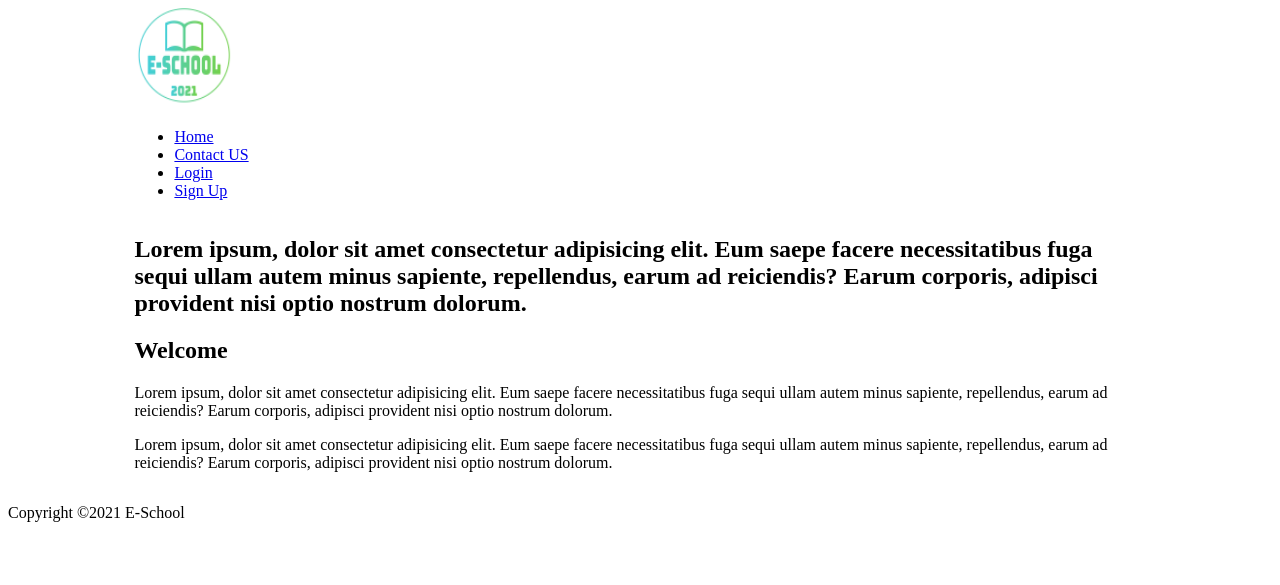
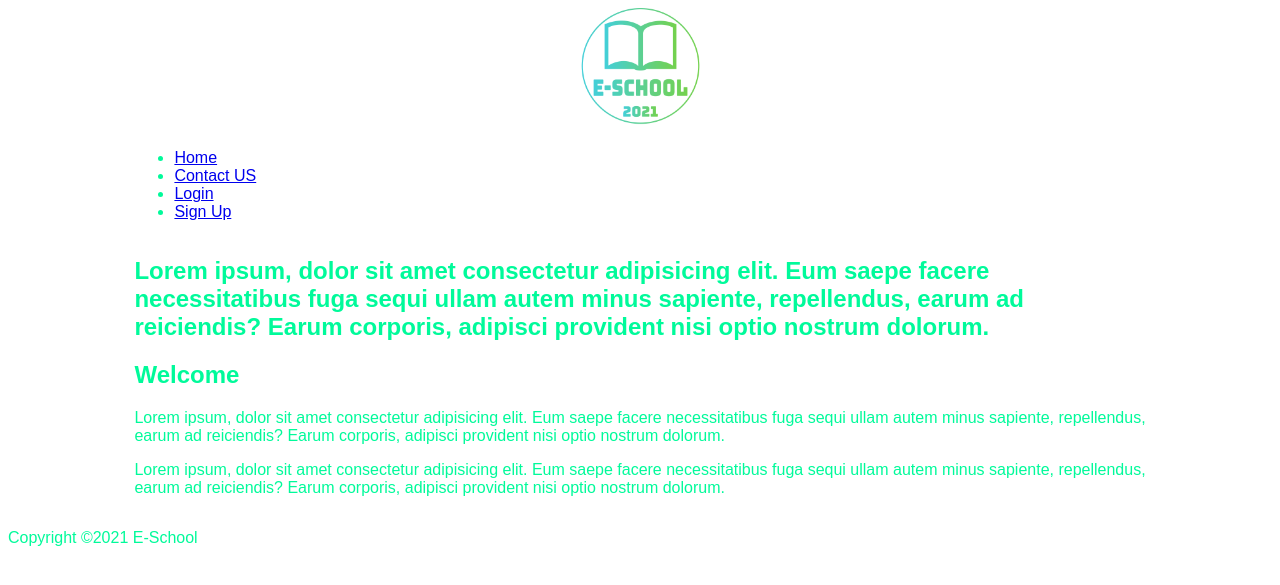
Before and after one commit to UmairKhankhail/E-Shool, a PHP site: page /mainpage.html in a window 1280 px wide. Shown: the top 585 px of the page. Run offline with PHP 8.4, Linux system fonts and the light colour scheme.

Commit message:
minor changes

```diff
--- a/Project/mainpage.html
+++ b/Project/mainpage.html
@@ -13,8 +13,9 @@
 
     <header id="main-header">
         <div class="container">
-            <img src="Logo_eschool.png" alt="E-SCHOOL LOGO" width="100" height="100">
-
+            <div id=logo>
+                <img src="logo.png" alt="E-SCHOOL LOGO" width="125" height="125">
+            </div>
         </div>
 
     </header>
--- a/Project/style.css
+++ b/Project/style.css
@@ -1,9 +1,16 @@
+body {
+    color: mediumspringgreen;
+    font-family: Arial, Helvetica, sans-serif;
+    background-color: white;
+}
+
 .container {
     width: 80%;
     margin: auto;
     overflow: hidden;
 }
 
-#main-header {
-    margin-bottom: 0em;
+#logo {
+    display: flex;
+    justify-content: center;
 }
```
Also changed, not shown: Project/Logo_eschool.png (deleted), Project/logo.png (added).
